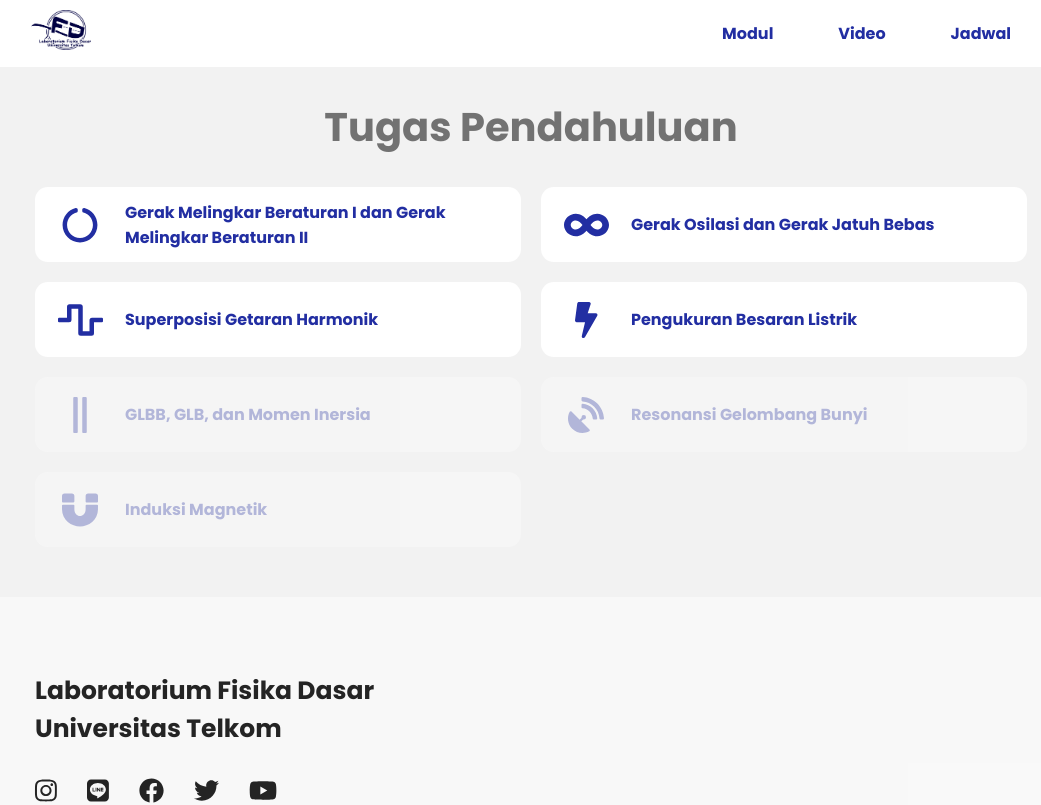
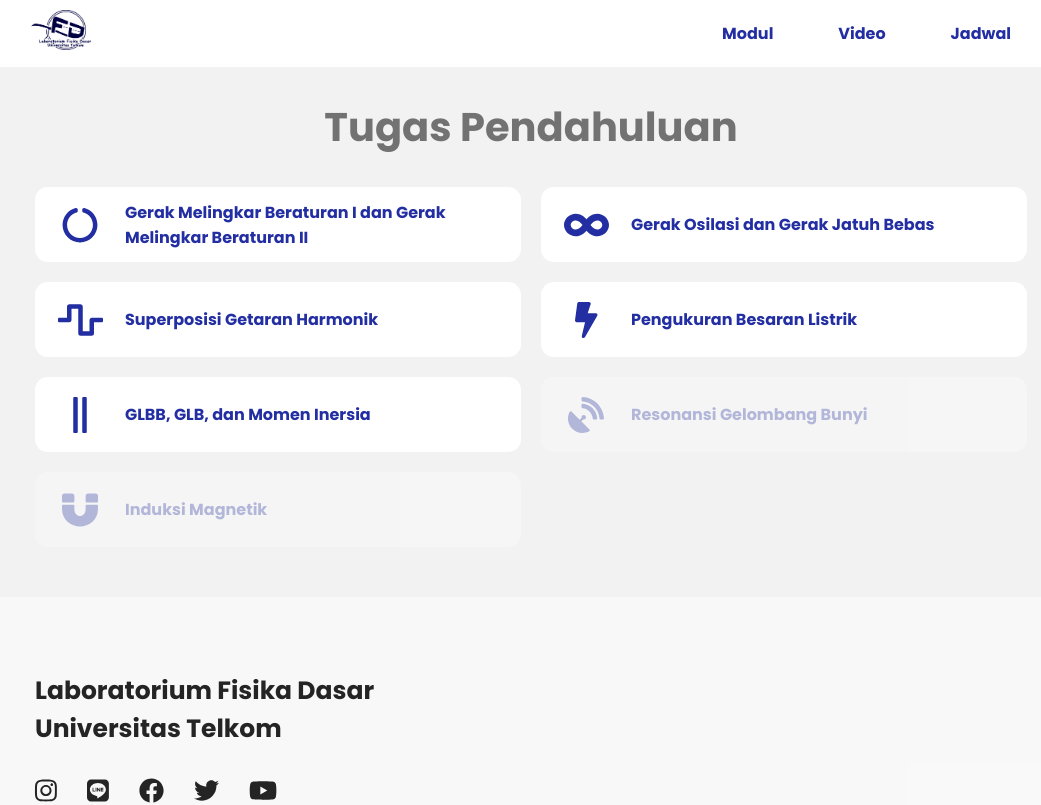
Before and after one commit to izzuzantyaf/fisdasweb, a React (Create React App) app: page /preliminary-test in a window 1280 px wide. Shown: the top 805 px of the page, without its empty margins (109-1150 px from the left). Built offline with nearby package versions, Linux system fonts and the light colour scheme.

Commit message:
add glb preliminary test

```diff
--- a/src/contents/preliminary-test.js
+++ b/src/contents/preliminary-test.js
@@ -19,7 +19,7 @@ const preliminaryTest = [
     },
     {
         // glb
-        link: ''
+        link: 'https://drive.google.com/drive/folders/1fRo5BTsBQKbaGSZ5ci-UTv0TqxAG9G3H?usp=sharing'
     },
     {
         // rgb
```
Also changed, not shown: 1 other file (tests, documents, lock files or other folders).
